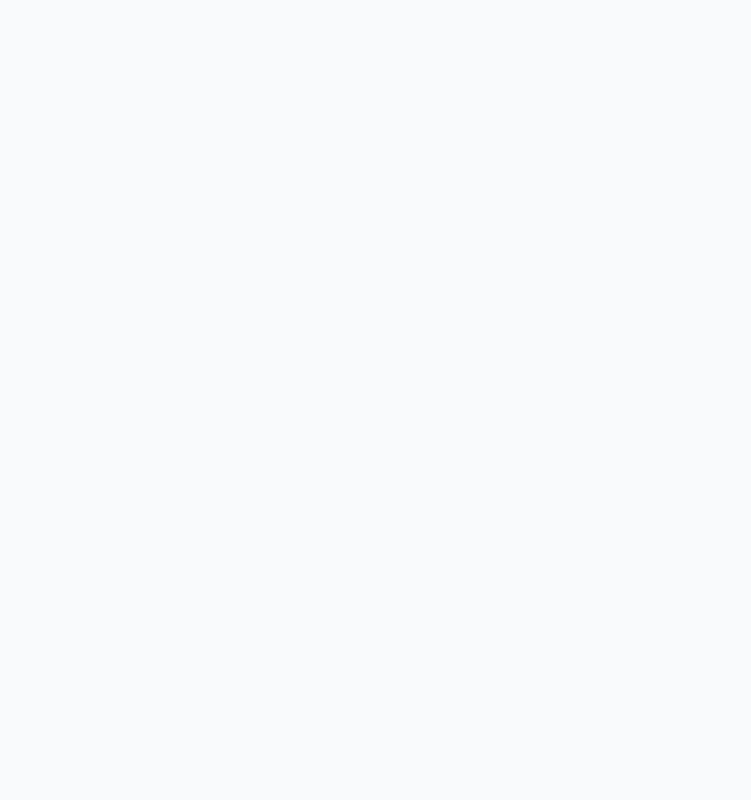
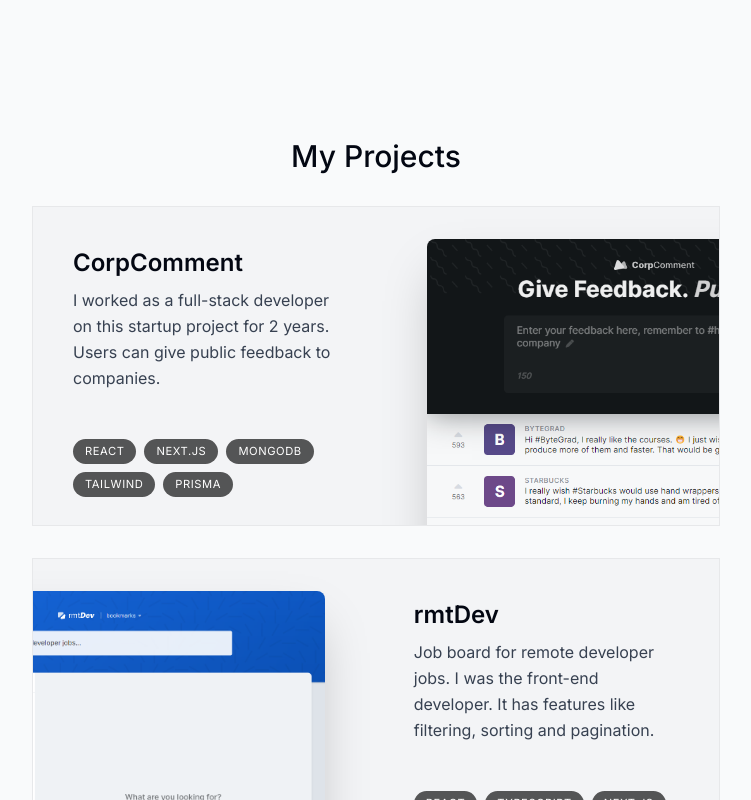
Before and after one commit to isamail-el-youssefi/Portfolio-NextJS-FramerMotion, a Next.js app: page / in a window 1280 px wide. Shown: the part 1180-1980 px from the top of the page, without its empty margins (264-1015 px from the left). Built offline with nearby package versions, Linux system fonts and the light colour scheme.

Commit message:
group even and group odd

```diff
--- a/app/page.tsx
+++ b/app/page.tsx
@@ -1,5 +1,6 @@
 import About from "@/components/about";
 import Intro from "@/components/intro";
+import Projects from "@/components/projects";
 import SectioDevider from "@/components/section-devider";
 
 export default function Home() {
@@ -8,6 +9,7 @@
       <Intro />
       <SectioDevider />
       <About />
+      <Projects />
     </main>
   );
 }
--- a/components/header.tsx
+++ b/components/header.tsx
@@ -10,7 +10,7 @@
       <motion.div
         initial={{ y: -100, x: "-50%", opacity: 0 }}
         animate={{ y: 0, x: "-50%", opacity: 1 }}
-        className="fixed top-0 left-1/2 h-[4.5rem] w-full rounded-none border border-white border-opacity-40 bg-white bg-opacity-70 shadow-lg shadow-black/[0.03] backdrop-blur-[0.5rem] sm:top-6 sm:h-[3.25rem] sm:w-[36rem] sm:rounded-full"
+        className="fixed top-0 left-1/2 h-[4.5rem] w-full rounded-none border border-white border-opacity-40 bg-white bg-opacity-70 shadow-lg shadow-black/[0.03] backdrop-blur-[0.6rem] sm:top-6 sm:h-[3.25rem] sm:w-[36rem] sm:rounded-full"
       ></motion.div>
 
       <nav className="flex fixed top-[0.15rem] left-1/2 -translate-x-1/2 h-12 py-2 sm:top-[1.7rem] sm:h-[initial] sm:py-0">
--- /dev/null
+++ b/components/projects.tsx
@@ -0,0 +1,49 @@
+import { projectsData } from "@/lib/data";
+import SectionHeading from "./section-heading";
+import React from "react";
+import Image from "next/image";
+
+export default function Projects() {
+  return (
+    <section>
+      <SectionHeading>my projects</SectionHeading>
+      <div>
+        {projectsData.map((projects, i) => (
+          <React.Fragment key={i}>
+            <Project {...projects} />
+          </React.Fragment>
+        ))}
+      </div>
+    </section>
+  );
+}
+
+type ProjectProps = (typeof projectsData)[number];
+
+const Project = ({ title, description, tags, imageUrl }: ProjectProps) => {
+  return (
+    <section className="group bg-gray-100 max-w-[43rem] border border-black/5 overflow-hidden sm:pr-8 relative sm:h-[20rem] mb-3 sm:mb-8 last:mb-0 hover:bg-gray-200/70 hover:shadow-md transition">
+      <div className="pt-4 pb-7 px-5 sm:pl-10 sm:pr-2 sm:pt-10 sm:max-w-[50%] flex flex-col h-full group-even:ml-[21.3rem]">
+        <h3 className="text-2xl font-semibold">{title}</h3>
+        <p className="mt-2 leading-relaxed text-gray-700">{description}</p>
+        <ul className="flex flex-wrap  mt-4 gap-2 sm:mt-auto">
+          {tags.map((tag, i) => (
+            <li
+              className="bg-black/[0.65] px-3 py-1 text-[0.7rem] uppercase tracking-wider text-white rounded-full"
+              key={i}
+            >
+              {tag}
+            </li>
+          ))}
+        </ul>
+      </div>
+
+      <Image
+        src={imageUrl}
+        alt={`Project ${title}`}
+        quality={95}
+        className="absolute top-8 -right-40 w-[28.25rem] rounded-t-lg shadow-2xl || group-odd:[initial] group-even:-left-40"
+      />
+    </section>
+  );
+};
--- a/components/section-heading.tsx
+++ b/components/section-heading.tsx
@@ -1,5 +1,5 @@
 import React from "react";
 
 export default function SectionHeading({ children }) {
-  return <h2 className="text-3xl font-medium capitalize mb-8">{children}</h2>;
+  return <h2 className="text-3xl font-medium capitalize mb-8 text-center ">{children}</h2>;
 }
```
